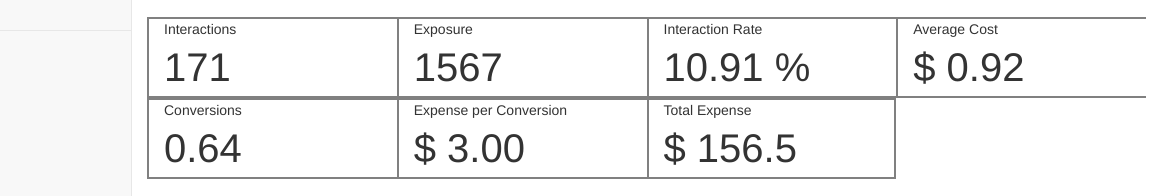
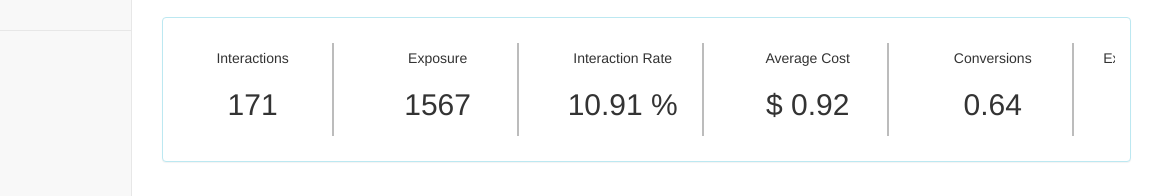
Before and after one commit to arrowill74/ZARA, a website: page pages/google.html in a window 1280 px wide. Shown: the part 264-460 px from the top of the page, 119-1280 px from the left. Drawn offline with Linux system fonts and the light colour scheme.

Commit message:
fix the scroll problem

```diff
--- a/pages/google.html
+++ b/pages/google.html
@@ -14,16 +14,28 @@
     <link href="../vendor/metisMenu/metisMenu.min.css" rel="stylesheet">
     <!-- Custom CSS -->
     <link href="../dist/css/sb-admin-2.css" rel="stylesheet">
+    <link href="../dist/css/horizontal-scroll.css" rel="stylesheet">
     <!-- Morris Charts CSS -->
     <link href="../vendor/morrisjs/morris.css" rel="stylesheet">
     <!-- Custom Fonts -->
     <link href="../vendor/font-awesome/css/font-awesome.min.css" rel="stylesheet" type="text/css">
-    <!-- HTML5 Shim and Respond.js IE8 support of HTML5 elements and media queries -->
-    <!-- WARNING: Respond.js doesn't work if you view the page via file:// -->
-    <!--[if lt IE 9]>
-        <script src="https://oss.maxcdn.com/libs/html5shiv/3.7.0/html5shiv.js"></script>
-        <script src="https://oss.maxcdn.com/libs/respond.js/1.4.2/respond.min.js"></script>
-    <![endif]-->
+    <style type="text/css">
+    .container-scroll {
+        overflow-x: auto;
+        white-space: nowrap;
+    }
+
+    .container-scroll > .row > .col-lg-2 {
+        display: inline-block;
+        float: none;
+    }
+
+    .borderline {
+        border-right: 2px solid #BCBCBC;
+        margin: 10px;
+        padding: 5px;
+    }
+    </style>
 </head>
 
 <body>
@@ -145,34 +157,42 @@
                 </div>
             </div>
             <!-- /.row -->
-            <div class="row" overflow-x="scroll">
-                <div class="col-lg-3 text-left" style="border: 2px gray solid; border-right:none">
-                    <div>Interactions</div>
-                    <div class="huge">171</div>
+            <div class="panel panel-info">
+                <div class="panel-body">
+                    <div class="container-scroll">
+                        <div class="row">
+                            <div class="col-lg-2 text-center borderline">
+                                <p>Interactions</p>
+                                <h2>171</h2>
                             </div>
-                <div class="col-lg-3 text-left" style="border: 2px gray solid; border-right:none">
-                    <div>Exposure</div>
-                    <div class="huge">1567</div>
+                            <div class="col-lg-2 text-center borderline">
+                                <p>Exposure</p>
+                                <h2>1567</h2>
                             </div>
-                <div class="col-lg-3 text-left" style="border: 2px gray solid; border-right:none">
-                    <div>Interaction Rate</div>
-                    <div class="huge">10.91 %</div>
+                            <div class="col-lg-2 text-center borderline">
+                                <p>Interaction Rate</p>
+                                <h2>10.91 %</h2>
                             </div>
-                <div class="col-lg-3 text-left" style="border: 2px gray solid; border-right:none">
-                    <div>Average Cost</div>
-                    <div class="huge">$ 0.92</div>
+                            <div class="col-lg-2 text-center borderline">
+                                <p>Average Cost</p>
+                                <h2>$ 0.92</h2>
                             </div>
-                <div class="col-lg-3 text-left" style="border: 2px gray solid; border-right:none">
-                    <div>Conversions</div>
-                    <div class="huge">0.64</div>
+                            <div class="col-lg-2 text-center borderline">
+                                <p>Conversions</p>
+                                <h2>0.64</h2>
                             </div>
-                <div class="col-lg-3 text-left" style="border: 2px gray solid; border-right:none">
-                    <div>Expense per Conversion</div>
-                    <div class="huge">$ 3.00</div>
+                            <div class="col-lg-2 text-center borderline">
+                                <p>Expense per Conversion</p>
+                                <h2>$ 3.00</h2>
                             </div>
-                <div class="col-lg-3 text-left" style="border: 2px gray solid;">
-                    <div>Total Expense</div>
-                    <div class="huge">$ 156.5</div>
+                            <div class="col-lg-2 text-center">
+                                <p>Total Expense</p>
+                                <h2>$ 156.5</h2>
+                            </div>
+                        </div>
+                    </div>
+                </div>
+            </div>
         </div>
     </div>
     <br>
```
Also changed, not shown: pages/fashion.html (+41 -7 lines). Lines whose indentation alone changed are shown as unchanged.
